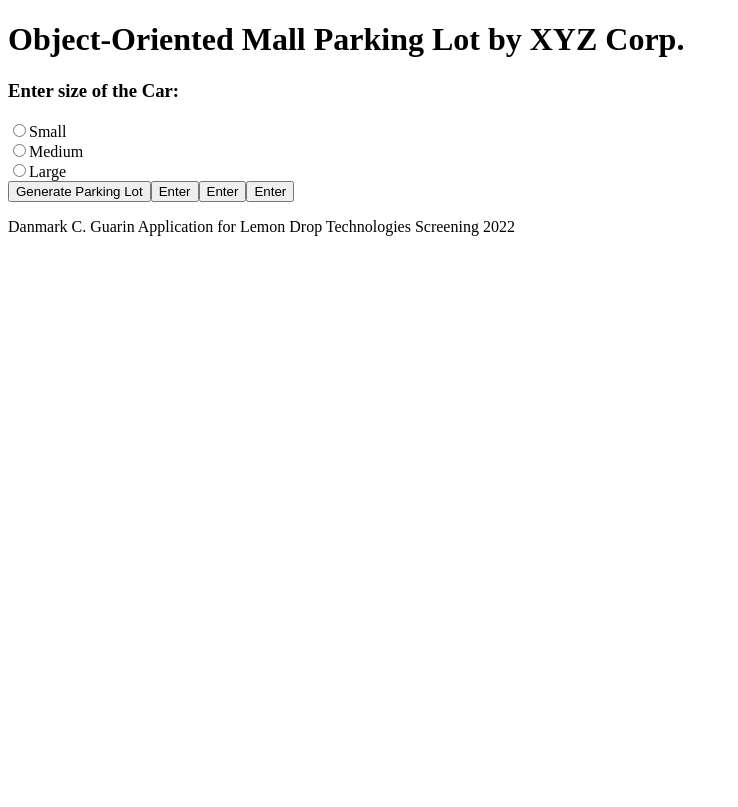
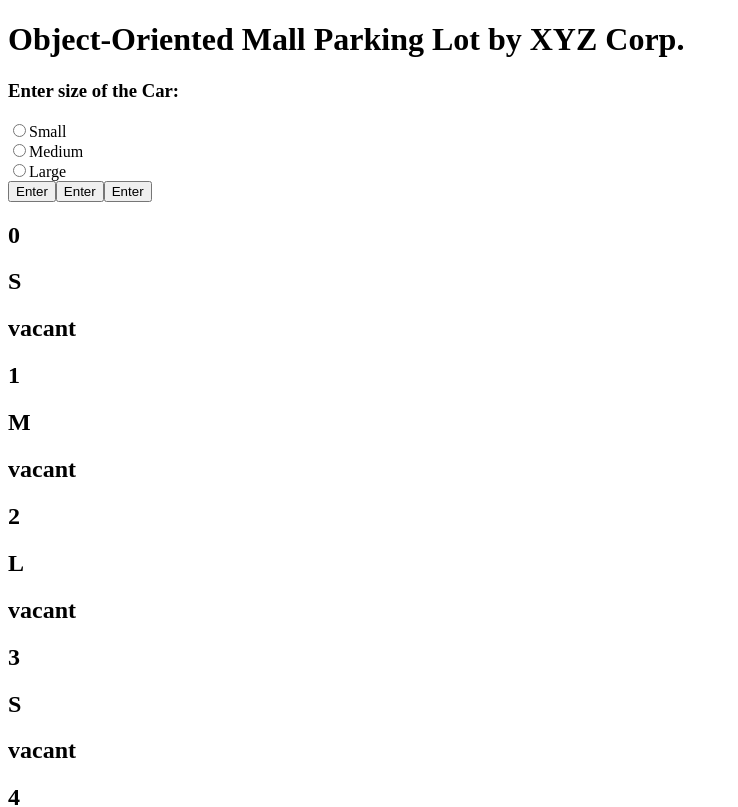
Before and after one commit to dmguarin/react-parking-lot-for-lemon-drop-technologies, a React (Create React App) app: page / in a window 1280 px wide. Shown: the top 807 px of the page, without its empty margins (0-738 px from the left). Built offline with nearby package versions, Linux system fonts and the light colour scheme.

Commit message:
Add ParkingSlotsDb that is a separate js file

```diff
--- a/src/ParkingSlot.js
+++ /dev/null
@@ -1,52 +0,0 @@
-const ParkingSlots = [
-    {
-        id: 1,
-        size: "S"
-    },
-    {
-        id: 2,
-        size: "M"
-    },
-    {
-        id: 3,
-        size: "L"
-    },
-    {
-        id: 4,
-        size: "S"
-    },
-    {
-        id: 5,
-        size: "M"
-    },
-    {
-        id: 6,
-        size: "M"
-    },
-    {
-        id: 7,
-        size: "L"
-    },
-    {
-        id: 8,
-        size: "L"
-    },
-    {
-        id: 9,
-        size: "M"
-    },
-    {
-        id: 10,
-        size: "S"
-    },
-    {
-        id: 11,
-        size: "L"
-    },
-    {
-        id: 12,
-        size: "S"
-    },
-];
-
-export default ParkingSlots;
--- /dev/null
+++ b/src/ParkingSlotsDb.js
@@ -0,0 +1,64 @@
+const ParkingSlotsDb = [
+    {
+        size: "S",
+        status: "vacant",
+        distance: [3, 7, 1]
+    },
+    {
+        size: "M",
+        status: "vacant",
+        distance: [2, 6, 10]
+    },
+    {
+        size: "L",
+        status: "vacant",
+        distance: [1, 5, 9]
+    },
+    {
+        size: "S",
+        status: "vacant",
+        distance: [1, 3, 7]
+    },
+    {
+        size: "M",
+        status: "vacant",
+        distance: [2, 2, 6]
+    },
+    {
+        size: "M",
+        status: "vacant",
+        distance: [3, 1, 5]
+    },
+    {
+        size: "L",
+        status: "vacant",
+        distance: [5, 1, 3]
+    },
+    {
+        size: "L",
+        status: "vacant",
+        distance: [6, 2, 2]
+    },
+    {
+        size: "M",
+        status: "vacant",
+        distance: [7, 3, 1]
+    },
+    {
+        size: "S",
+        status: "vacant",
+        distance: [9, 5, 1]
+    },
+    {
+        size: "L",
+        status: "vacant",
+        distance: [10, 6, 2]
+    },
+    {
+        size: "S",
+        status: "vacant",
+        distance: [11, 7, 3]
+    },
+];
+
+export default ParkingSlotsDb;
--- a/src/components/App.jsx
+++ b/src/components/App.jsx
@@ -3,26 +3,27 @@
 import Footer from './Footer'
 import CreateArea from './CreateArea'
 import Parking from './Parking'
-import ParkingSlots from '../ParkingSlot'
+import ParkingSlotsDb from '../ParkingSlotsDb'
 
 const App = () => {
-  const [parkingSlots, setParkingSlot] = useState([]);
+  let distance = [1, 2, 3, 5, 6, 7, 9, 10, 11, 13, 14, 15];
+
+  const [parkingSlots, setParkingSlot] = useState(ParkingSlotsDb);
 
   const addParkingSlot = (create) => {
     setParkingSlot((prevValue) => [...prevValue, create]);
   }
 
   const handleEntranceOne = () => {
-    let distance = [0, 1, 2, 3, 4, 5, 6, 7, 8, 9, 10, 11], entrance = 2.5;
+    let entrance = 3;
     const closest = distance.reduce(function (prev, curr) {
       return (Math.abs(curr - entrance) < Math.abs(prev - entrance) ? curr : prev);
     });
 
     console.log(closest);
 
-
     setParkingSlot(parkingSlots.map((obj, index) => {
-      if (index === 1) {
+      if (index === closest) {
         return { ...obj, status: 'occupied' };
       }
       return obj;
--- a/src/components/CreateArea.jsx
+++ b/src/components/CreateArea.jsx
@@ -1,4 +1,5 @@
 import React, { useState } from 'react'
+import ParkingSlots from '../ParkingSlotsDb'
 
 const CreateArea = (props) => {
     const [carSize, setCarSize] = useState("");
@@ -13,11 +14,11 @@
         status: "vacant"
     });
 
-    const generateParking = () => {
-        for (let i = 0; i < 12; i++) {
-            props.onAdd(create);
-        }
-    }
+    // const generateParking = () => {
+    //     for (let i = 0; i < 12; i++) {
+    //         props.onAdd(create);
+    //     }
+    // }
 
     return (
         <div>
@@ -52,7 +53,7 @@
                 />
                 <label for="large">Large</label>
             </div>
-            <button onClick={generateParking}>Generate Parking Lot</button>
+            {/* <button onClick={generateParking}>Generate Parking Lot</button> */}
             <button onClick={() => props.handleEntranceOne()}>Enter</button>
             <button>Enter</button>
             <button>Enter</button>
```
